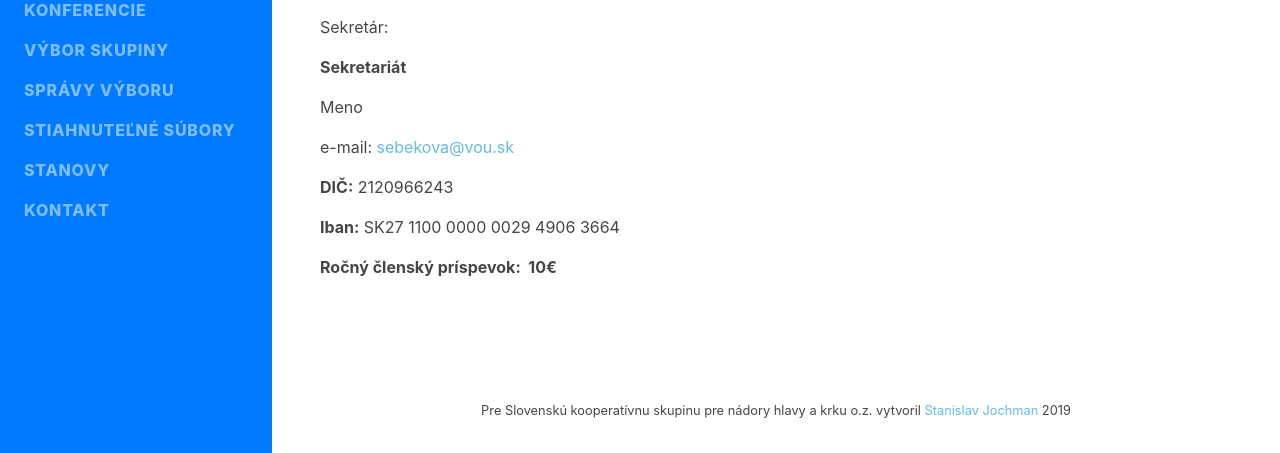
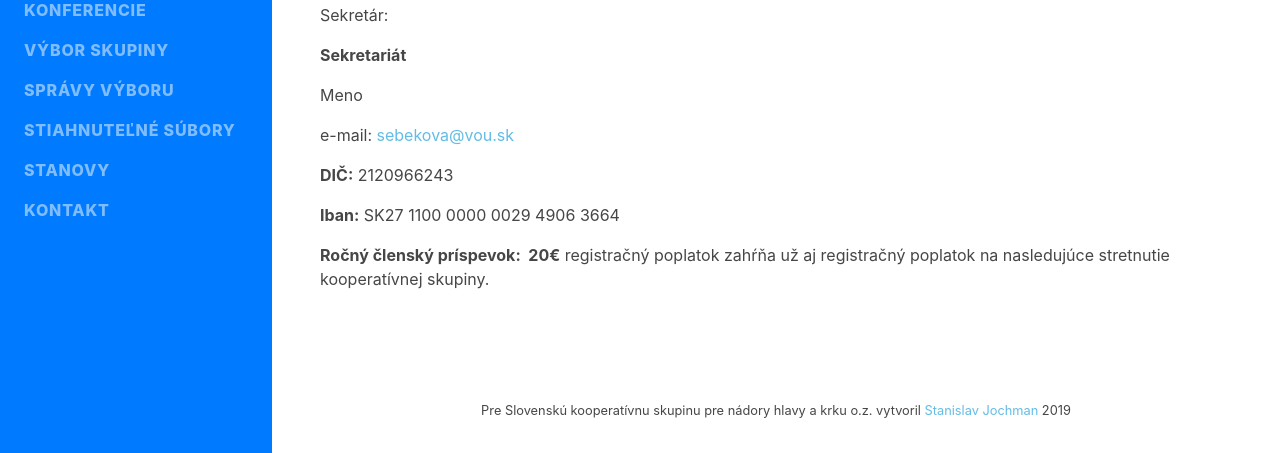
Before and after one commit to StanislavJochman/Onkologia, a plain HTML site: page kontakt.html in a window 1280 px wide. Shown: the part 347-800 px from the top of the page. Drawn offline with Linux system fonts and the light colour scheme; a web font is replaced by a local one.

Commit message:
pirhlaska

```diff
--- a/kontakt.html
+++ b/kontakt.html
@@ -79,7 +79,7 @@
           <p><span><strong>DIČ:</strong> 2120966243</span></p>
           <p><span><strong>Iban:</strong> SK27 1100 0000 0029 4906 3664</span></p>
           <!--<p><span>web: </span></p>-->
-          <p><strong>Ročný členský príspevok:&nbsp; 10€</strong></p></div>
+          <p><strong>Ročný členský príspevok:&nbsp; 20€</strong> registračný poplatok zahŕňa už aj registračný poplatok na nasledujúce stretnutie kooperatívnej skupiny.</p></div>
       </div>
     </section>
     <div class="copyright py-4 text-center text-black">
```
Also changed, not shown: subory.html (+1 -0 lines).
